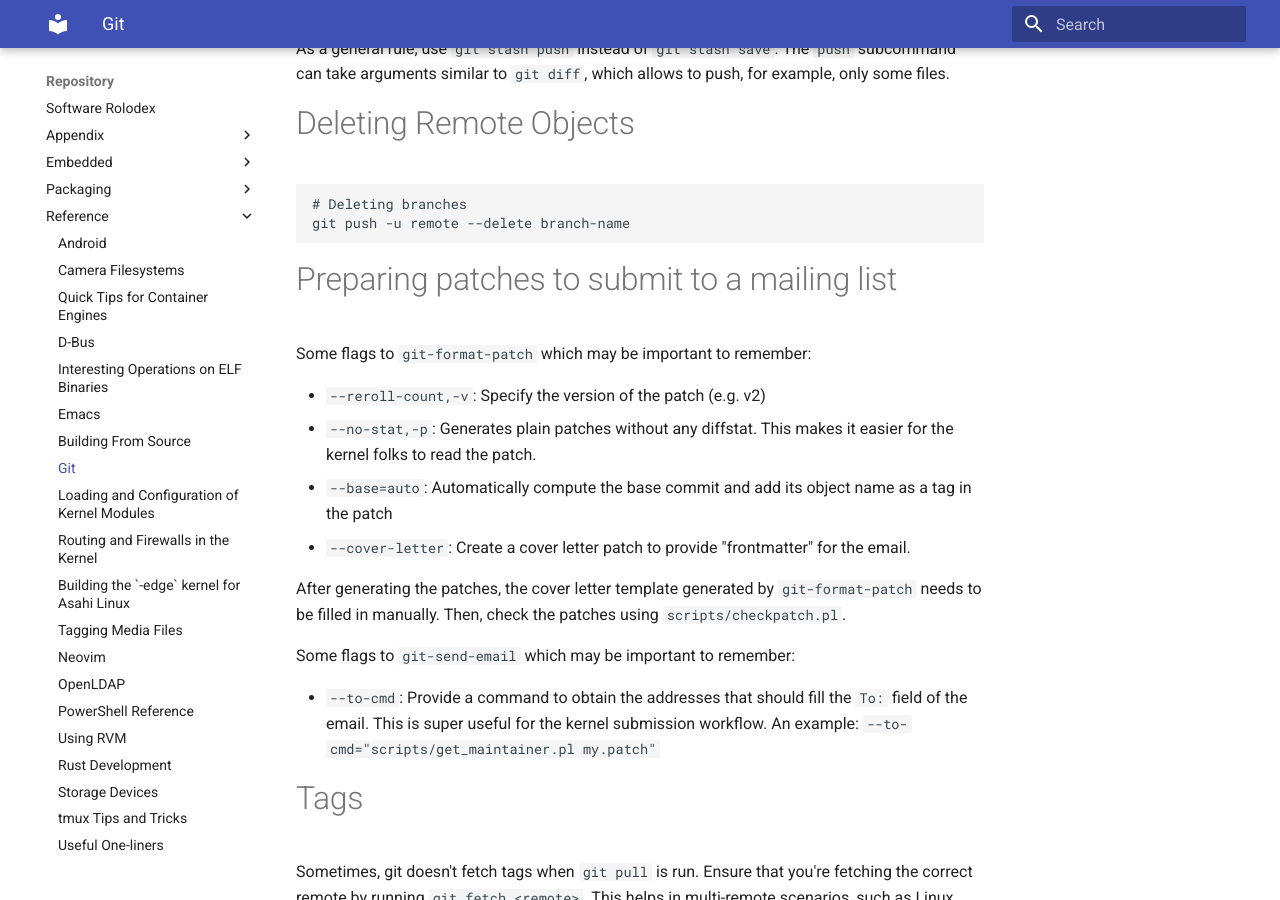
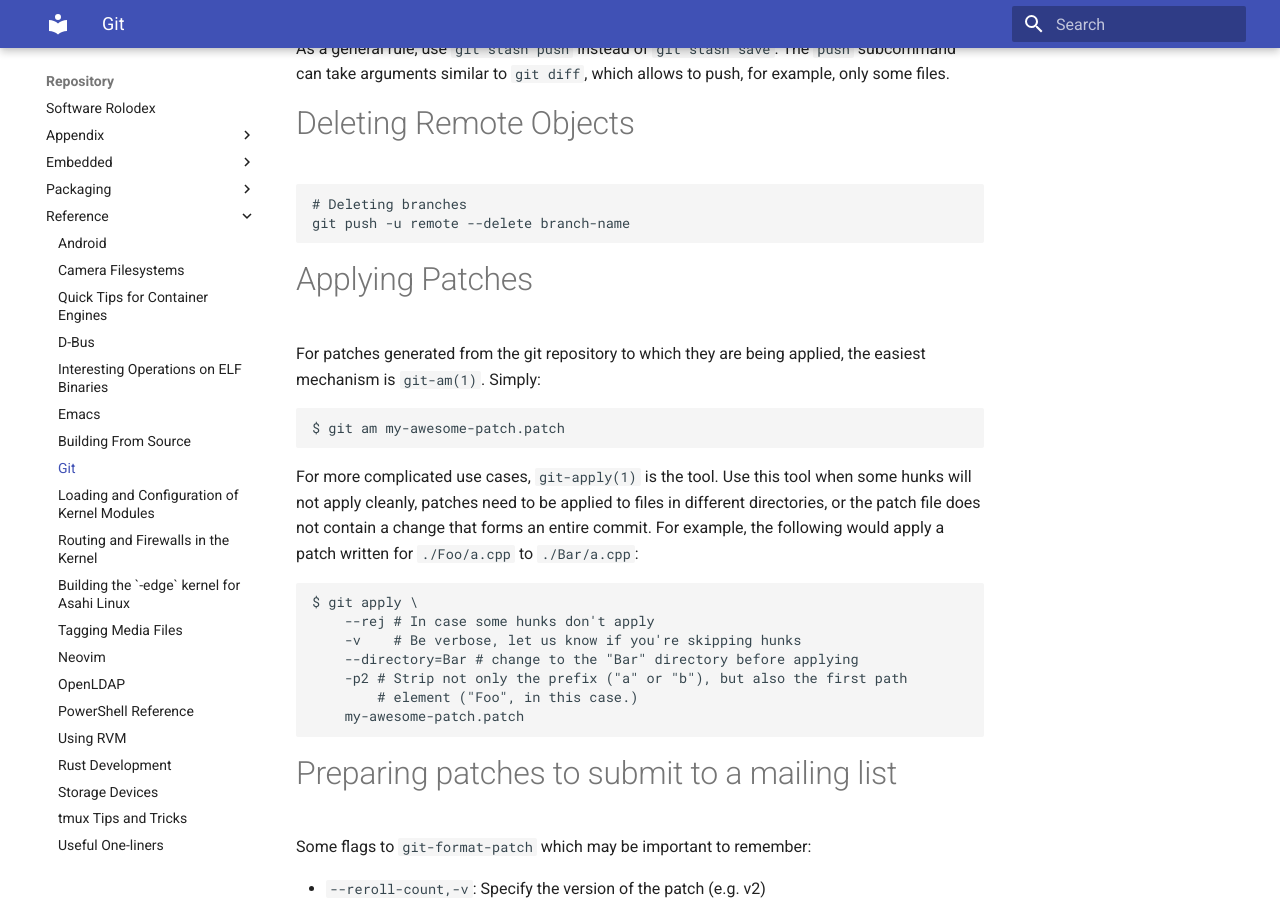
Before and after one commit to AmateurECE/twardyece-repository, an MkDocs documentation site: the page built from docs/Reference/Git.md, in a window 1280 px wide and 900 px high, scrolled down 2764 px. Built offline with MkDocs 1.6.1 and Material for MkDocs 9.7.7, drawn with Linux system fonts in a browser that asks for light colours.

Commit message:
30 Oct Updates

````diff
--- a/docs/Reference/Git.md
+++ b/docs/Reference/Git.md
@@ -149,6 +149,31 @@ push, for example, only some files.
 git push -u remote --delete branch-name
 ```
 
+# Applying Patches
+
+For patches generated from the git repository to which they are being applied,
+the easiest mechanism is `git-am(1)`. Simply:
+
+```bash-session
+$ git am my-awesome-patch.patch
+```
+
+For more complicated use cases, `git-apply(1)` is the tool. Use this tool when
+some hunks will not apply cleanly, patches need to be applied to files in
+different directories, or the patch file does not contain a change that forms
+an entire commit. For example, the following would apply a patch written for
+`./Foo/a.cpp` to `./Bar/a.cpp`:
+
+```bash-session
+$ git apply \
+    --rej # In case some hunks don't apply
+    -v    # Be verbose, let us know if you're skipping hunks
+    --directory=Bar # change to the "Bar" directory before applying
+    -p2 # Strip not only the prefix ("a" or "b"), but also the first path
+        # element ("Foo", in this case.)
+    my-awesome-patch.patch
+```
+
 # Preparing patches to submit to a mailing list
 
 Some flags to `git-format-patch` which may be important to remember:
````
Also changed, not shown: docs/Reference/UsefulOneliners.md (+4 -0 lines).
